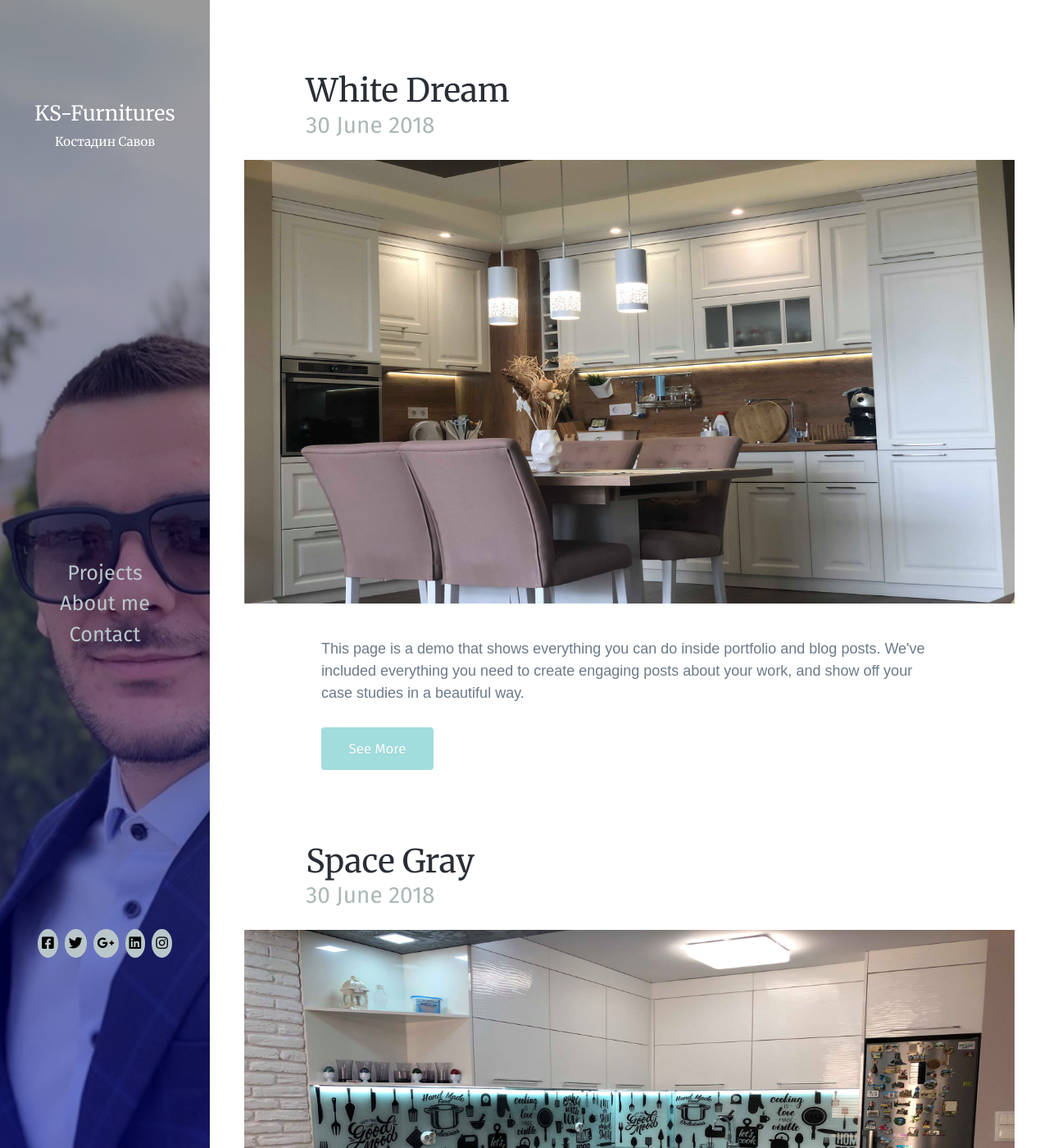
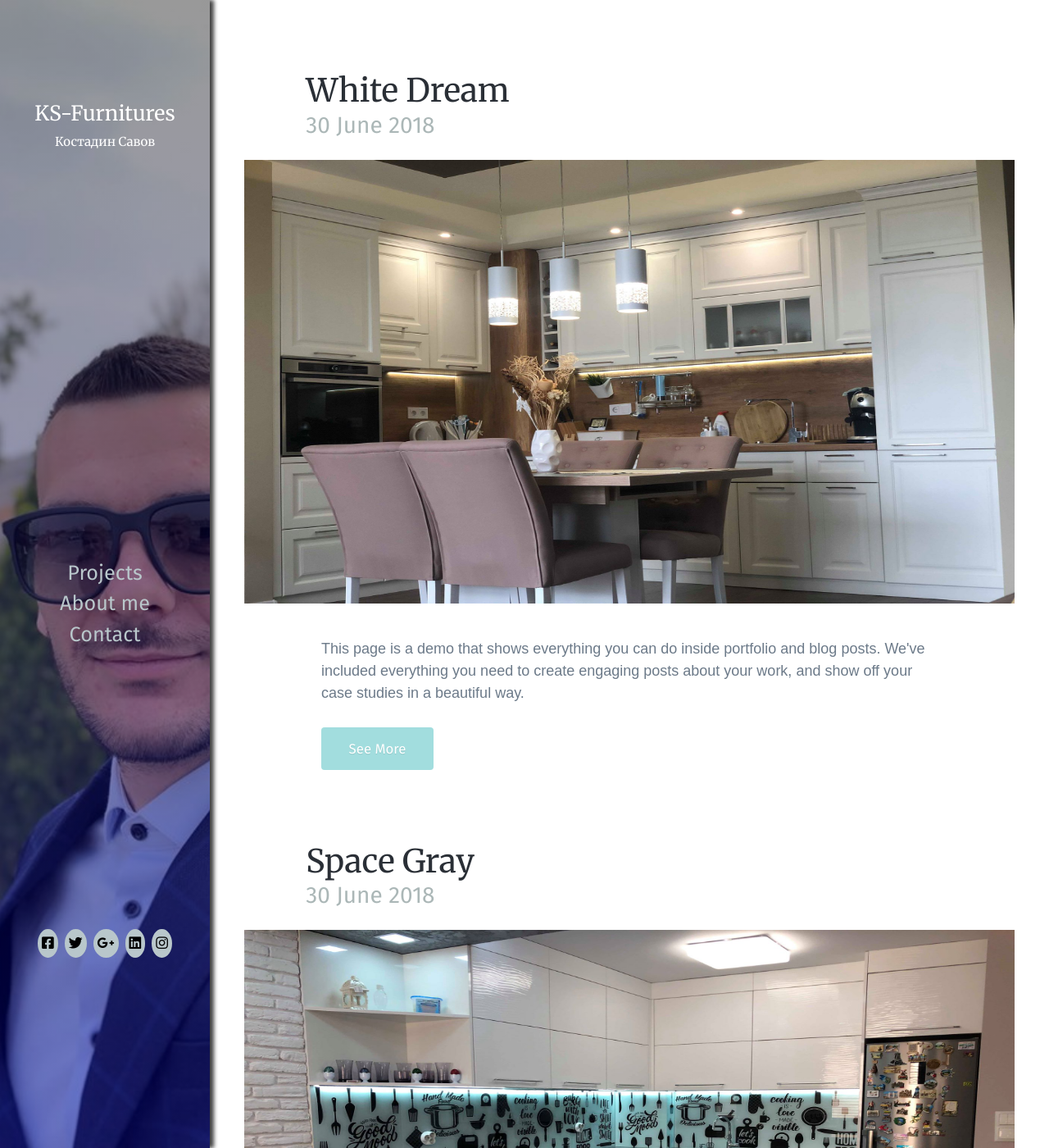
Before and after one commit to alenSavov/ks-furnitures, a Jekyll site: the page built from index.html, in a window 1280 px wide and 1400 px high. Shown: the whole window at 82% size. Built offline with Jekyll 4.4.1, drawn with Linux system fonts in a browser that asks for light colours; some web fonts are replaced.

Commit message:
added header shadow

```diff
--- a/css/header.css
+++ b/css/header.css
@@ -6,7 +6,7 @@
     flex-wrap: wrap;
     justify-content: center;
     flex: 0 0 100%;
-
+    box-shadow: 5px 0px 5px 0px rgba(0,0,0,0.75);
 }
 
 .site-header-navigation {
```
